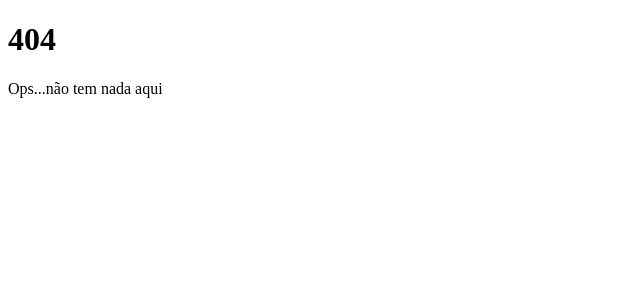
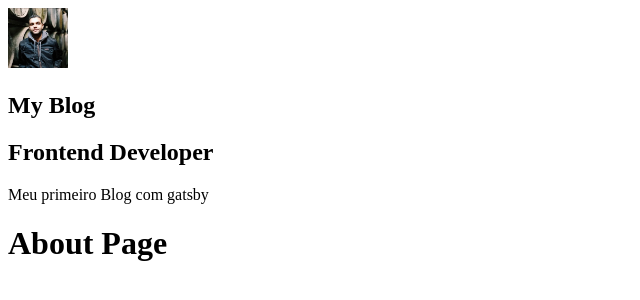
Before and after one commit to ander0308/my-blog, a Gatsby site: page /about in a window 1280 px wide. Before the commit this address had no page. Shown: the whole page, without its empty margins (0-640 px from the left). Built offline with nearby package versions, Linux system fonts and the light colour scheme; Gatsby itself is replaced by a stand-in of ours.

Commit message:
antes de mudar versao gatsby-image

```diff
--- a/gatsby-config.js
+++ b/gatsby-config.js
@@ -1,6 +1,7 @@
 module.exports = {
   siteMetadata: {
     title: `My Blog`,
+    position: `Frontend Developer`,
     description: `Meu primeiro Blog com gatsby`,
     author: `@myblog`,
     siteUrl: `https://gatsbystarterdefaultsource.gatsbyjs.io/`,
--- /dev/null
+++ b/src/components/Avatar/index.js
@@ -0,0 +1,22 @@
+import React from "react"
+import { useStaticQuery, graphql } from "gatsby"
+import Img from "gatsby-image"
+
+const Avatar = () => {
+  const { avatarImage } = useStaticQuery(
+    graphql`
+      query {
+        avatarImage: file(relativePath: { eq: "perfil.png" }) {
+          childImageSharp {
+            fixed(width: 60, height: 60) {
+              ...GatsbyImageSharpFixed
+            }
+          }
+        }
+      }
+    `
+  )
+  return <Img fixed={avatarImage.childImageSharp.fixed} />
+}
+
+export default Avatar
--- /dev/null
+++ b/src/components/Profile/index.js
@@ -0,0 +1,34 @@
+import React from "react"
+import { StaticQuery, graphql } from "gatsby"
+
+import Avatar from "../Avatar"
+
+const Profile = () => (
+  <StaticQuery
+    query={graphql`
+      query MySiteMetadata {
+        site {
+          siteMetadata {
+            title
+            position
+            description
+          }
+        }
+      }
+    `}
+    render={({
+      site: {
+        siteMetadata: { title, position, description },
+      },
+    }) => (
+      <div className="Profile-wrapper">
+        <Avatar />
+        <h1>{title}</h1>
+        <h2>{position}</h2>
+        <p>{description}</p>
+      </div>
+    )}
+  />
+)
+
+export default Profile
--- a/src/components/layout.js
+++ b/src/components/layout.js
@@ -1,8 +1,16 @@
 import * as React from "react"
 import PropTypes from "prop-types"
+import Profile from "./Profile"
 
 const Layout = ({ children }) => {
-  return <main>{children}</main>
+  return (
+    <>
+      <aside>
+        <Profile />
+      </aside>
+      <main>{children}</main>
+    </>
+  )
 }
 
 Layout.propTypes = {
--- /dev/null
+++ b/src/pages/about.js
@@ -0,0 +1,12 @@
+import React from "react"
+
+import Layout from "../components/layout"
+import Seo from "../components/seo"
+
+const AboutPage = () => (
+  <Layout>
+    <Seo title="About" />
+    <h1>About Page</h1>
+  </Layout>
+)
+export default AboutPage
--- a/src/pages/index.js
+++ b/src/pages/index.js
@@ -1,5 +1,5 @@
 import * as React from "react"
-
+import { Link } from "gatsby"
 import Layout from "../components/layout"
 import Seo from "../components/seo"
 
@@ -7,6 +7,7 @@ const IndexPage = () => (
   <Layout>
     <Seo title="Home" />
     <h1>Home</h1>
+    <Link to="about">About</Link>
   </Layout>
 )
 
```
Also changed, not shown: src/images/perfil.png (added), versao-curso.png (added).
